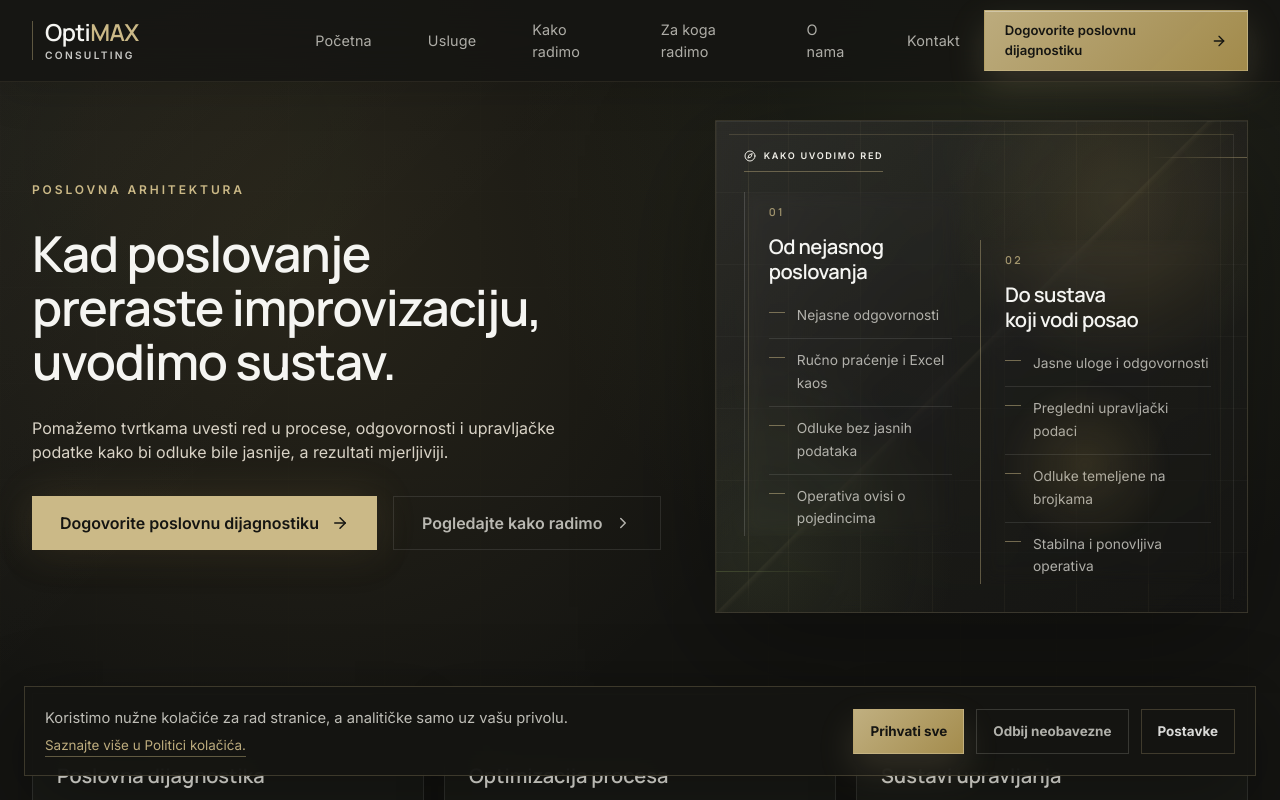
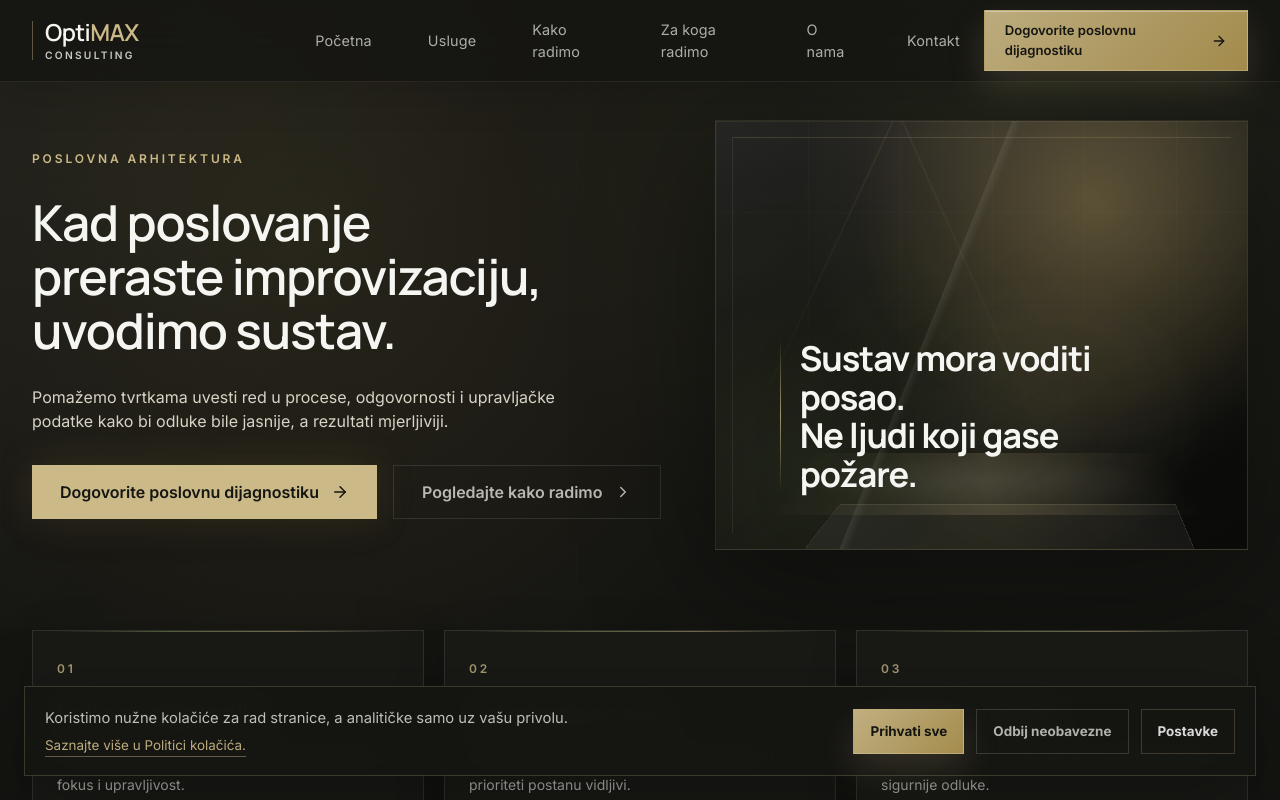
Before and after one commit to jelena1410-ux/optimax-website, a React (Vite) app: page / in a window 1280 px wide. Shown: the top 800 px of the page. Built offline with nearby package versions, Linux system fonts and the light colour scheme.

Commit message:
refine hero visual and founder editorial section

```diff
--- a/src/content/siteContent.js
+++ b/src/content/siteContent.js
@@ -188,10 +188,22 @@ export const siteContent = {
       title: 'Način razmišljanja',
       text: 'OptiMAX pristup poslovanje promatra kroz jasnoću, odgovornost i provedbu.',
       items: [
-        'Sustav prije improvizacije',
-        'Jasnoća prije kompleksnosti',
-        'Podaci prije pretpostavki',
-        'Provedba prije strategije',
+        {
+          title: 'Sustav prije improvizacije',
+          text: 'Rast treba okvir rada koji ne ovisi o stalnom snalaženju.',
+        },
+        {
+          title: 'Jasnoća prije kompleksnosti',
+          text: 'Dobar sustav pojednostavljuje odluke, odgovornosti i ritam rada.',
+        },
+        {
+          title: 'Podaci prije pretpostavki',
+          text: 'Upravljanje traži pokazatelje koji stvarno pomažu odlučivanju.',
+        },
+        {
+          title: 'Provedba prije strategije',
+          text: 'Vrijednost nastaje tek kada se promjena vidi u svakodnevnom radu.',
+        },
       ],
     },
   },
--- a/src/main.jsx
+++ b/src/main.jsx
@@ -6,7 +6,6 @@ import {
   CheckCircle2,
   ChevronRight,
   ClipboardCheck,
-  Compass,
   Layers3,
   Mail,
   MapPin,
@@ -249,49 +248,20 @@ function SectionHeading({ eyebrow, title, text }) {
 }
 
 function HeroGraphic() {
-  const { visual } = siteContent.hero;
-  const visualCards = [visual.before, visual.after];
+  return (
+    <div className="strategy-room reveal relative min-h-[330px] overflow-hidden sm:min-h-[390px] lg:min-h-[430px]">
+      <div className="strategy-room__ambient" />
+      <div className="strategy-room__architecture" />
+      <div className="strategy-room__table" />
+      <div className="strategy-room__reflection" />
 
-  return (
-    <div className="strategic-system hero-ambience reveal relative overflow-hidden bg-graphite-950/58 p-5 shadow-[0_30px_92px_rgba(0,0,0,0.28)] backdrop-blur-sm sm:p-6 lg:p-7">
-      <div className="absolute inset-0 bg-[radial-gradient(circle_at_76%_16%,rgba(198,168,91,0.14),transparent_30%),radial-gradient(circle_at_8%_88%,rgba(108,123,74,0.16),transparent_30%),linear-gradient(135deg,rgba(239,238,231,0.045),transparent_42%)]" />
-      <div className="absolute inset-0 executive-grid opacity-70" />
-      <div className="absolute left-8 top-0 h-full w-px bg-gradient-to-b from-transparent via-champagne-400/40 to-transparent" />
-      <div className="absolute right-0 top-9 h-px w-24 bg-gradient-to-l from-champagne-400/40 to-transparent" />
-      <div className="absolute bottom-10 left-0 h-px w-32 bg-gradient-to-r from-olive-600/40 to-transparent" />
-
-      <div className="relative grid min-h-[300px] gap-5 sm:min-h-[350px] lg:min-h-[380px] lg:content-center">
-        <div className="inline-flex w-fit items-center gap-2 border-b border-champagne-400/40 pb-2 text-[0.57rem] font-semibold uppercase tracking-[0.18em] text-champagne-300/80">
-          <Compass size={12} />
-          {visual.badge}
-        </div>
-        <div className="grid gap-5 lg:grid-cols-[0.95fr_1.05fr] lg:items-start">
-          {visualCards.map((card, index) => (
-            <article
-              key={card.title}
-              className={`system-panel group relative overflow-hidden border-l bg-graphite-950/24 py-1.5 pl-5 pr-2 transition duration-500 ease-out hover:translate-x-1 sm:pl-6 ${
-                index === 1
-                  ? 'border-champagne-400/40 lg:mt-12'
-                  : 'border-white/15'
-              }`}
-            >
-              <span className="font-display text-[0.68rem] font-semibold uppercase tracking-[0.2em] text-champagne-400/75">
-                {String(index + 1).padStart(2, '0')}
-              </span>
-              <h3 className="mt-3 max-w-[15rem] font-display text-[1.16rem] font-semibold leading-tight tracking-tight text-[#f5f5f2] transition duration-300 group-hover:text-champagne-100 sm:text-[1.26rem]">
-                {card.title}
-              </h3>
-              <ul className="mt-5 grid gap-3 text-[0.8rem] leading-relaxed text-graphite-100/70 sm:text-[0.86rem]">
-                {card.items.map((item) => (
-                  <li key={item} className="flex gap-3 border-t border-white/10 pt-2.5 first:border-t-0 first:pt-0">
-                    <span className="mt-2 h-px w-4 shrink-0 bg-champagne-400/50 transition duration-300 group-hover:w-6" />
-                    <span>{item}</span>
-                  </li>
-                ))}
-              </ul>
-            </article>
-          ))}
-        </div>
+      <div className="strategy-room__statement">
+        <span aria-hidden="true" />
+        <p>
+          Sustav mora voditi posao.
+          <br />
+          Ne ljudi koji gase požare.
+        </p>
       </div>
     </div>
   );
@@ -344,8 +314,9 @@ function AboutSection({ content }) {
           </h2>
         </div>
 
-        <div className="reveal mt-10 border-y border-champagne-400/15 py-8 sm:mt-12 sm:py-10">
-          <div className="max-w-4xl space-y-5 text-[15px] leading-relaxed text-graphite-100/70 sm:text-base">
+        <div className="reveal mt-10 border-y border-champagne-400/15 py-7 sm:mt-12 sm:py-9">
+          <p className="text-xs font-semibold uppercase tracking-[0.22em] text-champagne-400/75">OptiMAX Consulting</p>
+          <div className="mt-5 max-w-4xl columns-1 gap-10 space-y-5 text-[15px] leading-relaxed text-graphite-100/70 sm:text-base lg:columns-2">
             {content.companyParagraphs.map((paragraph) => (
               <p key={paragraph}>{paragraph}</p>
             ))}
@@ -362,7 +333,7 @@ function AboutSection({ content }) {
                 {content.founder.name}
               </h3>
             </div>
-            <div className="mt-8 space-y-5 text-[15px] leading-relaxed text-graphite-100/70 sm:text-base">
+            <div className="founder-editorial-copy mt-8 text-[15px] leading-relaxed text-graphite-100/70 sm:text-base">
               {content.founder.paragraphs.map((paragraph) => (
                 <p key={paragraph}>{paragraph}</p>
               ))}
@@ -370,9 +341,9 @@ function AboutSection({ content }) {
           </div>
 
           <div className="reveal order-1 lg:order-2">
-            <figure className="relative overflow-hidden rounded-[1.25rem] border border-champagne-400/25 bg-[linear-gradient(145deg,rgba(245,245,242,0.08),rgba(108,123,74,0.08))] p-2 shadow-[0_28px_90px_rgba(0,0,0,0.34)]">
+            <figure className="founder-frame relative overflow-hidden rounded-[1.25rem] border border-champagne-400/25 bg-[linear-gradient(145deg,rgba(245,245,242,0.08),rgba(108,123,74,0.08))] p-2 shadow-[0_28px_90px_rgba(0,0,0,0.34)]">
               <div className="absolute inset-0 bg-[radial-gradient(circle_at_70%_12%,rgba(203,185,135,0.16),transparent_34%),linear-gradient(180deg,transparent,rgba(0,0,0,0.18))]" />
-              <div className="relative aspect-[4/5] overflow-hidden rounded-[1rem] bg-graphite-900">
+              <div className="founder-image-wrap relative aspect-[4/5] overflow-hidden rounded-[1rem] bg-graphite-900">
                 <img
                   src={content.founder.photo.src}
                   alt={content.founder.photo.alt}
@@ -405,11 +376,14 @@ function AboutSection({ content }) {
               <p className="mt-3 text-sm leading-7 text-graphite-100/60">{content.principles.text}</p>
               <div className="mt-5 divide-y divide-white/10 border-y border-white/10">
                 {content.principles.items.map((item, index) => (
-                  <div key={item} className="grid grid-cols-[2.4rem_1fr] gap-4 py-3.5">
+                  <div key={item.title} className="grid grid-cols-[2.4rem_1fr] gap-4 py-3.5">
                     <span className="font-display text-[0.64rem] font-semibold tracking-[0.18em] text-champagne-400/70">
                       {String(index + 1).padStart(2, '0')}
                     </span>
-                    <span className="text-sm font-medium leading-6 text-[#f5f5f2]/82">{item}</span>
+                    <span>
+                      <span className="block text-sm font-medium leading-6 text-[#f5f5f2]/86">{item.title}</span>
+                      <span className="mt-1 block text-[0.78rem] leading-6 text-graphite-100/50">{item.text}</span>
+                    </span>
                   </div>
                 ))}
               </div>
--- a/src/styles.css
+++ b/src/styles.css
@@ -381,6 +381,129 @@ h3 {
   background-size: 96px 96px, 96px 96px, auto;
 }
 
+.strategy-room {
+  isolation: isolate;
+  border: 1px solid rgba(203, 185, 135, 0.18);
+  background:
+    radial-gradient(circle at 70% 18%, rgba(203, 185, 135, 0.2), transparent 18rem),
+    linear-gradient(145deg, rgba(245, 245, 242, 0.06), rgba(21, 21, 18, 0.1) 34%, rgba(9, 10, 8, 0.9)),
+    #11110f;
+  box-shadow:
+    0 34px 120px rgba(0, 0, 0, 0.38),
+    inset 0 1px 0 rgba(245, 245, 242, 0.06);
+  backdrop-filter: blur(10px);
+}
+
+.strategy-room::before {
+  position: absolute;
+  inset: 1rem;
+  z-index: 1;
+  pointer-events: none;
+  content: '';
+  border-top: 1px solid rgba(203, 185, 135, 0.18);
+  border-left: 1px solid rgba(239, 238, 231, 0.08);
+}
+
+.strategy-room::after {
+  position: absolute;
+  inset: auto 8% 8% 10%;
+  z-index: 2;
+  height: 34%;
+  pointer-events: none;
+  content: '';
+  background:
+    linear-gradient(90deg, transparent, rgba(203, 185, 135, 0.18), transparent),
+    radial-gradient(ellipse at center, rgba(239, 238, 231, 0.08), transparent 64%);
+  filter: blur(0.5px);
+  transform: perspective(480px) rotateX(58deg);
+  transform-origin: bottom;
+}
+
+.strategy-room__ambient,
+.strategy-room__architecture,
+.strategy-room__table,
+.strategy-room__reflection {
+  position: absolute;
+  inset: 0;
+  pointer-events: none;
+}
+
+.strategy-room__ambient {
+  z-index: 0;
+  background:
+    radial-gradient(circle at 72% 20%, rgba(198, 168, 91, 0.24), transparent 15rem),
+    radial-gradient(circle at 18% 80%, rgba(108, 123, 74, 0.2), transparent 18rem),
+    linear-gradient(180deg, rgba(245, 245, 242, 0.035), transparent 45%);
+}
+
+.strategy-room__architecture {
+  z-index: 1;
+  opacity: 0.72;
+  background:
+    linear-gradient(115deg, transparent 0 24%, rgba(203, 185, 135, 0.13) 24.2%, transparent 24.5% 100%),
+    linear-gradient(66deg, transparent 0 52%, rgba(245, 245, 242, 0.08) 52.2%, transparent 52.55% 100%),
+    linear-gradient(90deg, rgba(203, 185, 135, 0.06) 1px, transparent 1px),
+    linear-gradient(0deg, rgba(245, 245, 242, 0.035) 1px, transparent 1px);
+  background-size: 100% 100%, 100% 100%, 5.75rem 5.75rem, 5.75rem 5.75rem;
+  mask-image: linear-gradient(180deg, black, transparent 78%);
+}
+
+.strategy-room__table {
+  z-index: 1;
+  top: 48%;
+  right: 6%;
+  bottom: -12%;
+  left: 9%;
+  border: 1px solid rgba(203, 185, 135, 0.14);
+  background:
+    linear-gradient(90deg, rgba(245, 245, 242, 0.06), rgba(203, 185, 135, 0.11), rgba(245, 245, 242, 0.035)),
+    rgba(21, 21, 18, 0.36);
+  box-shadow: inset 0 1px 0 rgba(245, 245, 242, 0.08);
+  transform: perspective(700px) rotateX(62deg) skewX(-5deg);
+  transform-origin: bottom;
+}
+
+.strategy-room__reflection {
+  z-index: 2;
+  background:
+    linear-gradient(112deg, transparent 0 42%, rgba(239, 238, 231, 0.11) 42.2%, transparent 43.5% 100%),
+    radial-gradient(ellipse at 62% 70%, rgba(203, 185, 135, 0.13), transparent 34%);
+  mix-blend-mode: screen;
+  opacity: 0.72;
+}
+
+.strategy-room__statement {
+  position: absolute;
+  right: 9%;
+  bottom: 13%;
+  left: 12%;
+  z-index: 4;
+  display: grid;
+  grid-template-columns: 1px minmax(0, 1fr);
+  gap: 1.2rem;
+  align-items: center;
+  max-width: 23rem;
+}
+
+.strategy-room__statement span {
+  display: block;
+  width: 1px;
+  height: 100%;
+  min-height: 5.2rem;
+  background: linear-gradient(180deg, transparent, rgba(203, 185, 135, 0.78), transparent);
+  box-shadow: 0 0 28px rgba(203, 185, 135, 0.22);
+}
+
+.strategy-room__statement p {
+  font-family: Manrope, Inter, sans-serif;
+  font-size: clamp(1.45rem, 3vw, 2.15rem);
+  font-weight: 650;
+  line-height: 1.12;
+  letter-spacing: -0.03em;
+  color: #f5f5f2;
+  text-shadow: 0 18px 50px rgba(0, 0, 0, 0.36);
+}
+
 .section-ivory::after,
 .section-olive::after {
   position: absolute;
@@ -402,17 +525,63 @@ h3 {
   box-shadow: 0 18px 48px rgba(0, 0, 0, 0.06);
 }
 
+.founder-editorial-copy {
+  display: grid;
+  gap: 1.05rem;
+}
+
+.founder-editorial-copy p {
+  padding-bottom: 1.05rem;
+  border-bottom: 1px solid rgba(203, 185, 135, 0.1);
+}
+
+.founder-editorial-copy p:last-child {
+  padding-bottom: 0;
+  border-bottom: 0;
+}
+
+.founder-frame {
+  box-shadow:
+    0 28px 90px rgba(0, 0, 0, 0.34),
+    0 0 42px rgba(203, 185, 135, 0.08);
+}
+
+.founder-image-wrap::before,
+.founder-image-wrap::after {
+  position: absolute;
+  inset: 0;
+  z-index: 2;
+  pointer-events: none;
+  content: '';
+}
+
+.founder-image-wrap::before {
+  background:
+    radial-gradient(circle at 18% 10%, rgba(91, 82, 53, 0.62), transparent 34%),
+    linear-gradient(145deg, rgba(203, 185, 135, 0.14), rgba(48, 55, 32, 0.1) 46%, rgba(21, 21, 18, 0.12));
+  mix-blend-mode: color;
+}
+
+.founder-image-wrap::after {
+  background:
+    radial-gradient(circle at 18% 10%, rgba(21, 21, 18, 0.42), transparent 28%),
+    linear-gradient(180deg, rgba(21, 21, 18, 0.08), rgba(21, 21, 18, 0.22));
+}
+
 .founder-photo {
-  filter: saturate(0.82) contrast(1.04) brightness(0.96);
+  filter: saturate(0.58) sepia(0.12) contrast(1.06) brightness(0.94) hue-rotate(-6deg);
 }
 
 .about-manifest {
-  border: 1px solid rgba(203, 185, 135, 0.16);
+  border-left: 1px solid rgba(203, 185, 135, 0.42);
+  border-top: 1px solid rgba(203, 185, 135, 0.12);
+  border-right: 1px solid rgba(245, 245, 242, 0.06);
+  border-bottom: 1px solid rgba(245, 245, 242, 0.06);
   background:
     radial-gradient(circle at 92% 0%, rgba(203, 185, 135, 0.09), transparent 14rem),
     rgba(21, 21, 18, 0.42);
-  padding: 1.35rem;
-  box-shadow: 0 20px 60px rgba(0, 0, 0, 0.22);
+  padding: 1.25rem 1.35rem;
+  box-shadow: 0 18px 54px rgba(0, 0, 0, 0.2);
 }
 
 .contact-closing {
```
